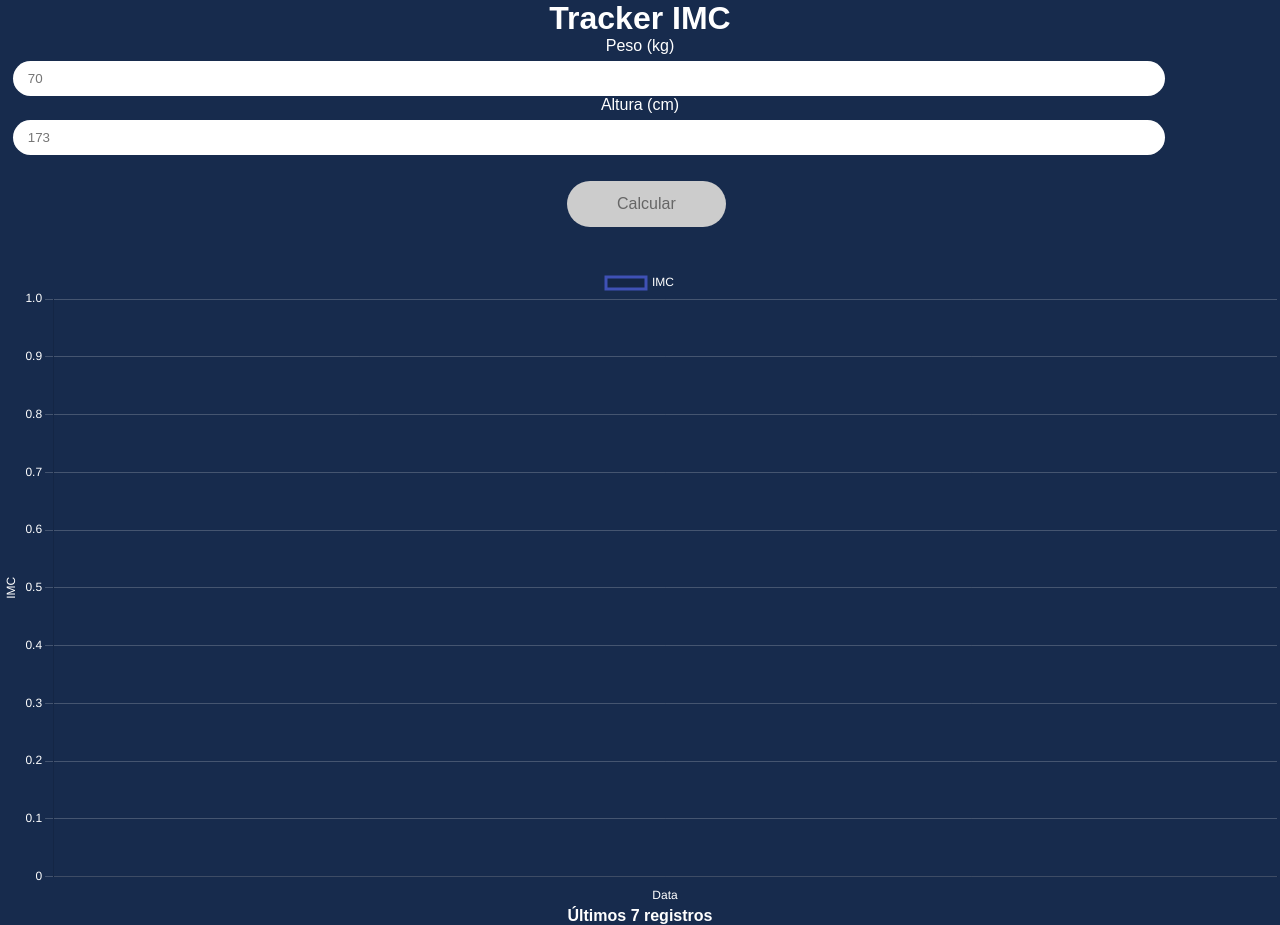
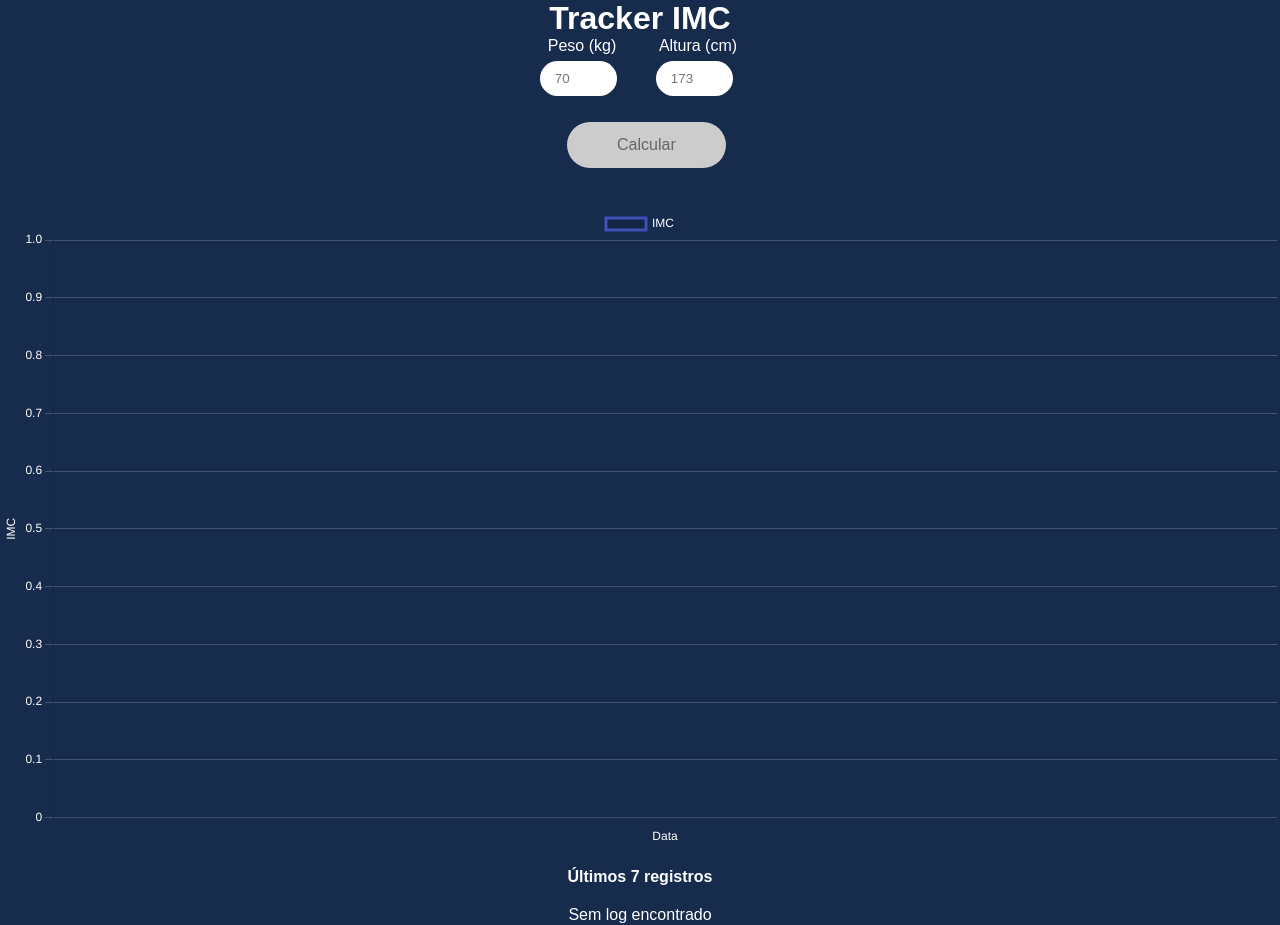
Before and after one commit to Wanderson-A-Timoteo/imc-tracker, a React (Create React App) app: page / in a window 1280 px wide. Built offline with nearby package versions, Linux system fonts and the light colour scheme; the HTML template or start-up script is replaced by a standard one.

Commit message:
feat: cria componente Info para historico e atualiza logica do App.js

```diff
--- a/src/App.css
+++ b/src/App.css
@@ -1,7 +1,7 @@
 :root {
   --bg-primary: #172b4d;
   --bg-card: #274881;
-  --bg-container: #1f3a67
+  --bg-container: #1f3a67;
 
   --color-primary: #3f51b5;
   --color-primary-hover: #5364c3;
@@ -11,7 +11,7 @@
   --text-light: #ffffff;
 
   --radius-lg: 44px;
-  --radius-mf: 12px
+  --radius-mf: 12px;
 }
 
 /* Body */
@@ -23,7 +23,7 @@ body {
 }
 
 /* Titles */
-h1, h2, h3, h4 {
+h1, h2, h3 {
   text-align: center;
 }
 
@@ -79,7 +79,7 @@ label {
   margin-left: 1%;
 
   transition: transform 0.2s ease,
-              box-shadow 0.2 ease,
+              box-shadow 0.2s ease,
               background 0.2s ease;
 }
 
--- a/src/App.js
+++ b/src/App.js
@@ -4,6 +4,7 @@ import { getData, storeData } from './helper/LocalStorage';
 import { v4 as uuidv4 } from "uuid";
 import ImcForm from './form/ImcForm';
 import Bar from './components/Bar';
+import Info from './components/Info'
 
 /**
  * Recupera os dados iniciais do local storage
@@ -108,25 +109,44 @@ function App() {
 
       <div>
         {/** Formulário */}
-        <div>
+        <div className='center'>
           <h4>Últimos 7 registros</h4>
         </div>
 
-        <div>
-          {/** Formulário */}
+        <div className='data-container'>
+          {/** Lista de registros */}
+          {records.length > 0 ?
+            (
+              records.map((info) => (
+                <Info
+                  key={info.id}
+                  id={info.id}
+                  weight={info.weight}
+                  height={info.height}
+                  date={info.date}
+                  imc={info.imc}
+                  deleteCard={handleDelete}
+                />
+              ))
+            )
+            :
+            (
+              <div className='center'>
+                Sem log encontrado
+              </div>
+            )
+          }
         </div>
       </div>
 
       {/** Botão de desfazer */}
-      <div>
-        {getData("lastState" !== null && (
-          <div>
-            <button className='' onClick={handleUndo}>
-              Voltar
-            </button>
-          </div>
-        ))}
-      </div>
+      {getData("lastState") !== null && (
+        <div className='center'>
+          <button className='calculate-btn' onClick={handleUndo}>
+            Voltar
+          </button>
+        </div>
+      )}
 
     </div>
   );
--- /dev/null
+++ b/src/components/Info.js
@@ -0,0 +1,46 @@
+import PropTypes from "prop-types";
+
+// Componente responsável por exibir um cartão com as informações de calculo do IMC
+function Info({ weight, height, id, date, imc, deleteCard }) {
+
+  function handleDelete() {
+    deleteCard(id);
+  }
+
+  return (
+    // Card que exibe os dados do calculo do imc
+    <div className="card">
+
+      {/* Card info */}
+      <div>
+        <span className="">
+          IMC: {imc}
+        </span>
+        <div className="card-data">
+          <span data-test="weight">{weight} (kg) </span>
+          <span data-test="height">{height} (cm) </span>
+          <span data-test="date">{date} </span>
+        </div>
+      </div>
+
+      {/* Botão de remover o card */}
+      <button
+        className="delete-btn"
+        onClick={handleDelete}
+      >
+        x
+      </button>
+    </div>
+  );
+}
+
+Info.propTypes = {
+  weight: PropTypes.string,
+  height: PropTypes.string,
+  id: PropTypes.string,
+  date: PropTypes.string,
+  imc: PropTypes.string,
+  deleteCard: PropTypes.func
+}
+
+export default Info;
--- a/src/form/ImcForm.js
+++ b/src/form/ImcForm.js
@@ -42,7 +42,7 @@ function ImcForm({change}) {
   return(
     <>
       {/** Container com os campos do formulário */}
-      <div className="for-row">
+      <div className="form-row">
         {/** Peso */}
         <div>
           <label>Peso (kg)</label>
```
